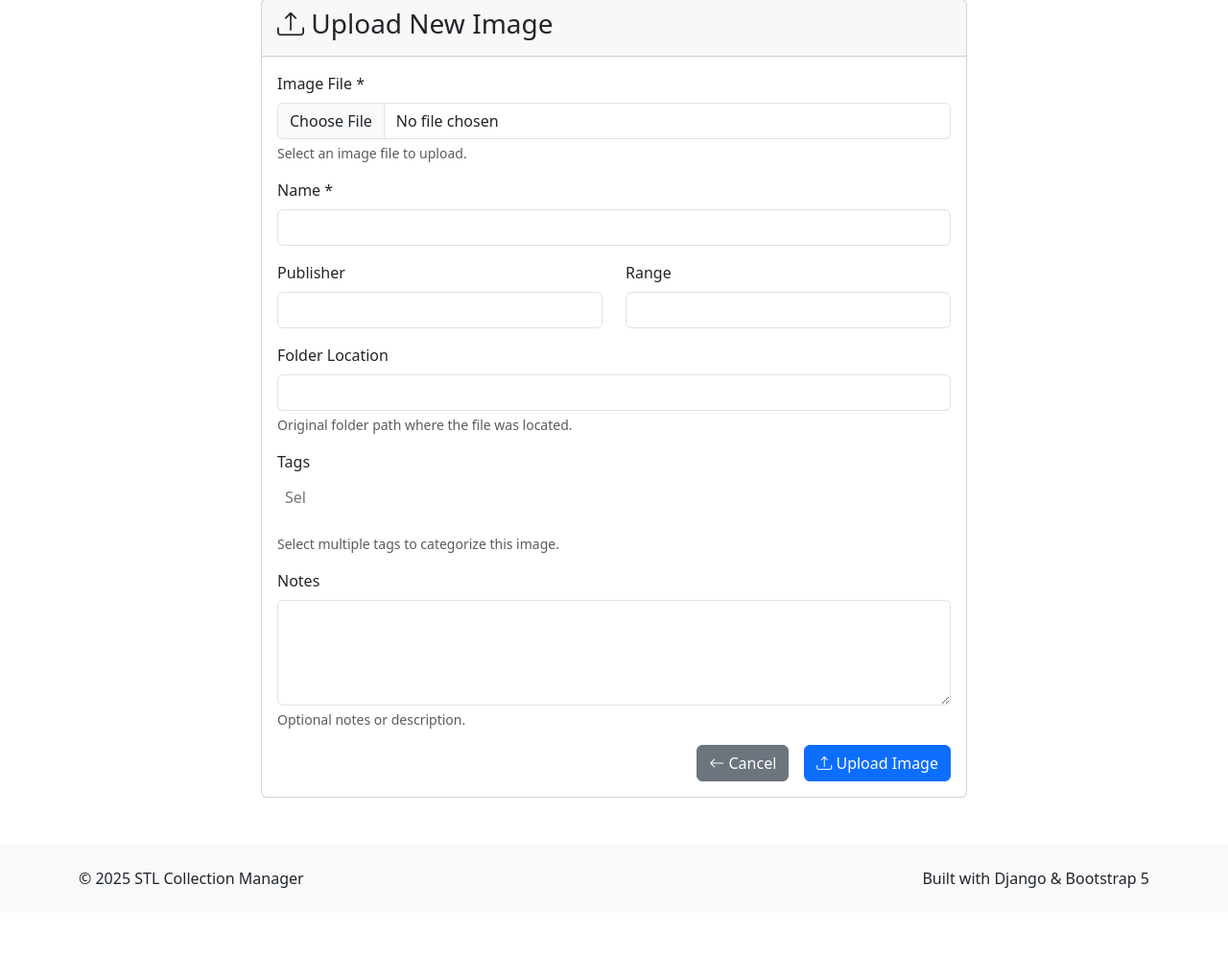
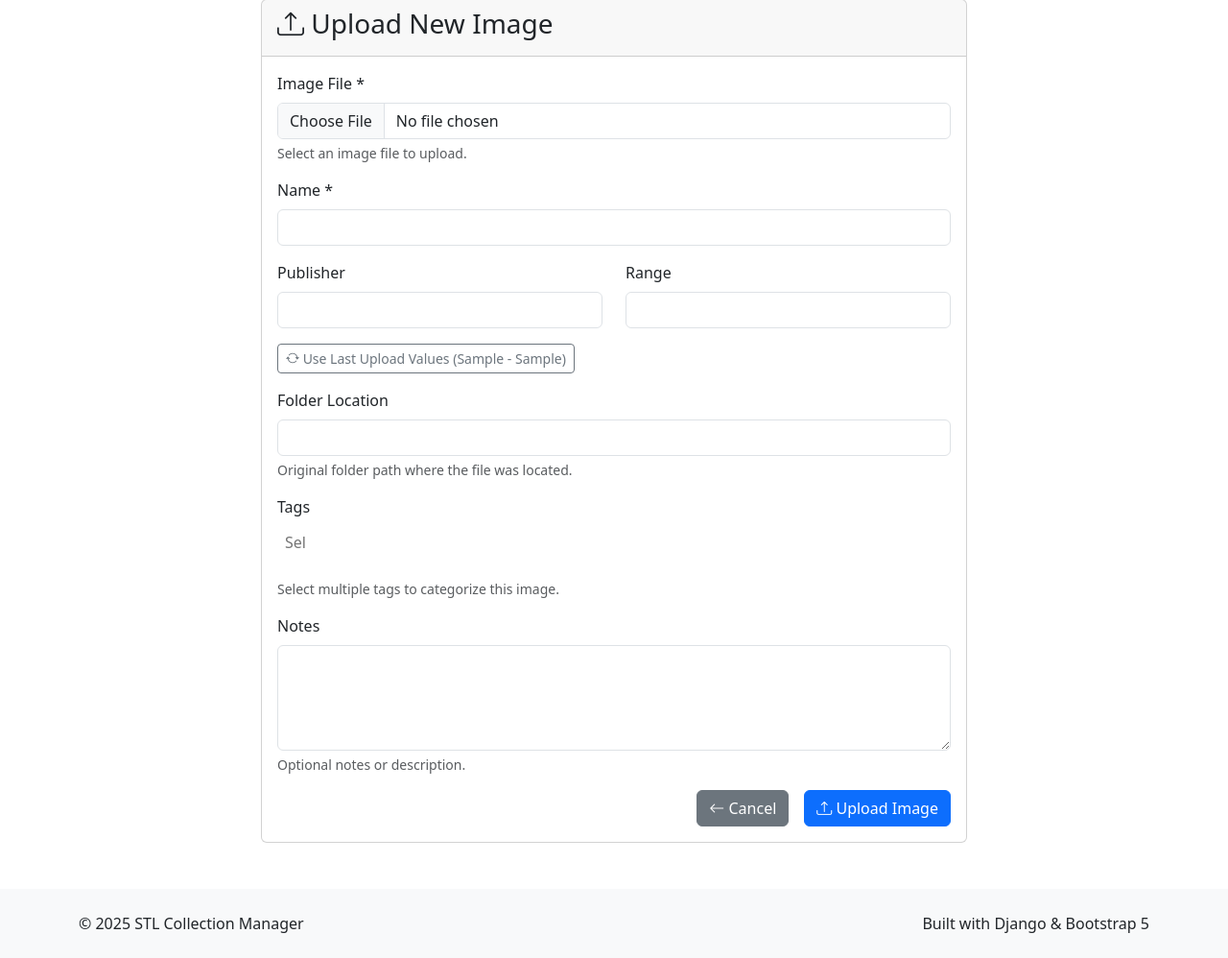
Before and after one commit to xg-Ricky/stl-collection, a Django app: page /upload/upload/ in a window 1280 px wide. Shown: the part 81-1079 px from the top of the page at 96% size. Before the commit the page ends 1006 px from the top, so only its background shows below. Run offline with Django 5.2, Linux system fonts and the light colour scheme; a user stored in the database is signed in; tables that the repository leaves empty hold one stand-in row (values such as "Sample post"); some libraries are stand-ins or nearby versions.

Commit message:
Add auto-fill functionality for publisher and range fields using last uploaded image values

```diff
--- a/image_upload/views.py
+++ b/image_upload/views.py
@@ -16,6 +16,10 @@
     else:
         form = ImageUploadForm()
 
+    # Get the last uploaded image for auto-fill functionality
+    last_image = Image.objects.order_by('-upload_date').first()
+
     return render(request, 'image_upload/upload.html', {
-        'form': form
+        'form': form,
+        'last_image': last_image
     })
--- a/templates/image_upload/upload.html
+++ b/templates/image_upload/upload.html
@@ -46,8 +46,7 @@
                                 {% endif %}
                             </div>
                         </div>
-                        <div class="col-md-6">
-                            <div class="mb-3">
+                        <div class="col-md-6">                            <div class="mb-3">
                                 <label for="{{ form.range.id_for_label }}" class="form-label">Range</label>
                                 {{ form.range }}
                                 {% if form.range.errors %}
@@ -58,6 +57,17 @@
                             </div>
                         </div>
                     </div>
+
+                    {% if last_image and last_image.publisher or last_image.range %}
+                    <div class="row">
+                        <div class="col-12 mb-3">
+                            <button type="button" class="btn btn-outline-secondary btn-sm" id="fillLastValuesBtn">
+                                <i class="bi bi-arrow-repeat"></i> Use Last Upload Values
+                                {% if last_image.publisher %}({{ last_image.publisher }}{% if last_image.range %} - {{ last_image.range }}{% endif %}){% endif %}
+                            </button>
+                        </div>
+                    </div>
+                    {% endif %}
 
                     <div class="mb-3">
                         <label for="{{ form.folder_location.id_for_label }}" class="form-label">Folder Location</label>
@@ -109,7 +119,11 @@
 document.addEventListener('DOMContentLoaded', function() {
     const fileInput = document.getElementById('{{ form.image.id_for_label }}');
     const nameInput = document.getElementById('{{ form.name.id_for_label }}');
+    const publisherInput = document.getElementById('{{ form.publisher.id_for_label }}');
+    const rangeInput = document.getElementById('{{ form.range.id_for_label }}');
+    const fillLastValuesBtn = document.getElementById('fillLastValuesBtn');
 
+    // Auto-populate name field when file is selected
     fileInput.addEventListener('change', function() {
         if (this.files && this.files[0]) {
             const fileName = this.files[0].name;
@@ -121,6 +135,33 @@
             }
         }
     });
+
+    // Populate publisher and range fields with last upload values
+    if (fillLastValuesBtn) {
+        fillLastValuesBtn.addEventListener('click', function() {
+            {% if last_image %}
+                {% if last_image.publisher %}
+                    publisherInput.value = '{{ last_image.publisher|escapejs }}';
+                {% endif %}
+                {% if last_image.range %}
+                    rangeInput.value = '{{ last_image.range|escapejs }}';
+                {% endif %}
+
+                // Show feedback to user
+                const originalText = this.innerHTML;
+                this.innerHTML = '<i class="bi bi-check"></i> Values Applied!';
+                this.classList.remove('btn-outline-secondary');
+                this.classList.add('btn-success');
+
+                // Reset button after 2 seconds
+                setTimeout(() => {
+                    this.innerHTML = originalText;
+                    this.classList.remove('btn-success');
+                    this.classList.add('btn-outline-secondary');
+                }, 2000);
+            {% endif %}
+        });
+    }
 
     function cleanFileName(fileName) {
         // Remove file extension
```
